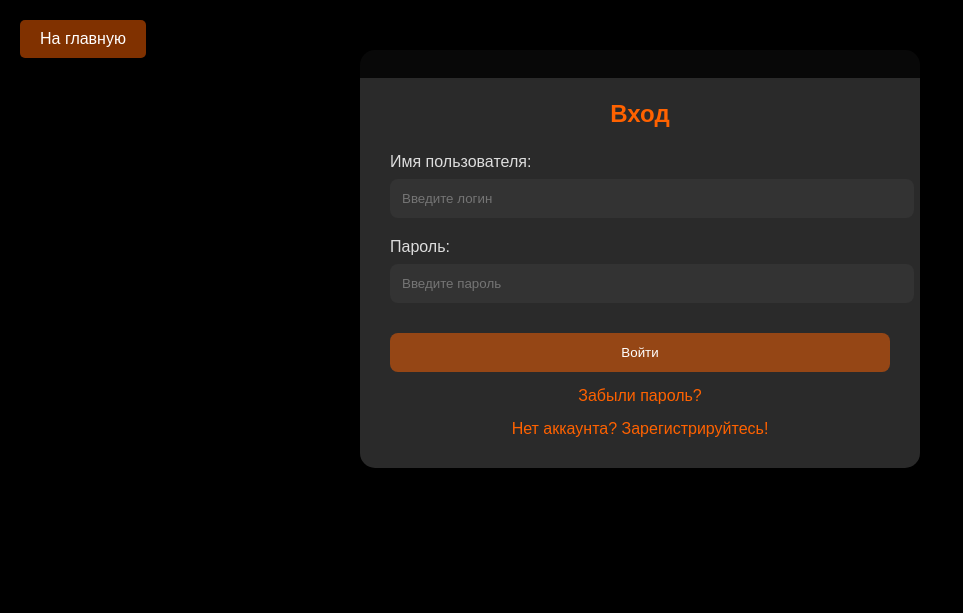
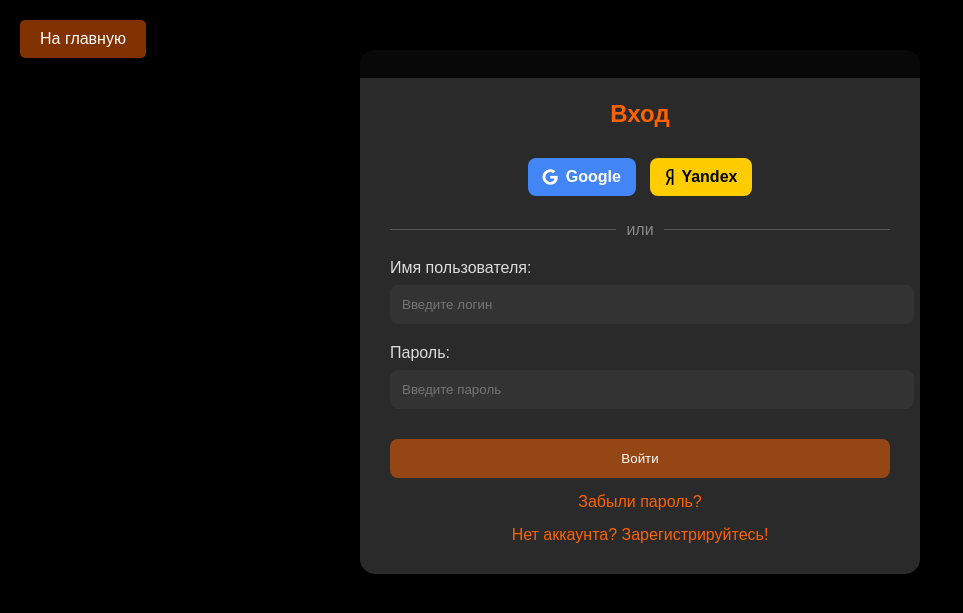
Before and after one commit to DvorNil/if...else, a Flask app: page /login in a window 1280 px wide. Shown: the top 613 px of the page, without its empty margins (0-963 px from the left). Run offline with Flask 3, Linux system fonts and the light colour scheme.

Commit message:
Авторизация через соцсети
Добавлены google и yandex

```diff
--- a/app/app.py
+++ b/app/app.py
@@ -19,6 +19,8 @@ import base64
 from flask_limiter import Limiter
 from flask_limiter.util import get_remote_address
 from math import radians, sin, cos, sqrt, atan2
+from authlib.integrations.flask_client import OAuth
+from urllib.parse import quote_plus, urlencode
 
 app = Flask(__name__)
 app.secret_key = '6jujmgkxze4png8ch3xg8r3052a01ia'
@@ -45,6 +47,7 @@ Session(app)
 db = SQLAlchemy(app)
 bcrypt = Bcrypt(app)
 mail = Mail(app)
+oauth = OAuth(app)
 serializer = URLSafeTimedSerializer(app.config['SECRET_KEY'])
 limiter = Limiter(
     get_remote_address,
@@ -60,6 +63,32 @@ ROLE_TRANSLATIONS = {
     'admin': 'Администратор',
     'moderator': 'Модератор'
 }
+
+# Конфигурация Google OAuth
+app.config['GOOGLE_CLIENT_ID'] = '683093730403-c5lr3sc327accun7bp84m3o1bj6320ls.apps.googleusercontent.com'
+app.config['GOOGLE_CLIENT_SECRET'] = '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'
+app.config['GOOGLE_DISCOVERY_URL'] = 'https://accounts.google.com/.well-known/openid-configuration'
+
+google = oauth.register(
+    name='google',
+    client_id=app.config['GOOGLE_CLIENT_ID'],
+    client_secret=app.config['GOOGLE_CLIENT_SECRET'],
+    server_metadata_url=app.config['GOOGLE_DISCOVERY_URL'],
+    client_kwargs={'scope': 'openid email profile'},
+)
+
+# Конфигурация Yandex OAuth
+app.config['YANDEX_CLIENT_ID'] = '718624ad945341eea8a58fc173231b7f'
+app.config['YANDEX_CLIENT_SECRET'] = 'bab54b8d65c5449a904023ef3f5b28d5'
+
+yandex = oauth.register(
+    name='yandex',
+    client_id=app.config['YANDEX_CLIENT_ID'],
+    client_secret=app.config['YANDEX_CLIENT_SECRET'],
+    authorize_url='https://oauth.yandex.ru/authorize',
+    access_token_url='https://oauth.yandex.ru/token',
+    client_kwargs={'scope': 'login:email login:info'},
+)
 
 # Модель пользователя
 class User(db.Model):
@@ -2524,5 +2553,86 @@ def delete_tag(tag_id):
         db.session.rollback()
         return jsonify({"error": str(e)}), 500
 
+@app.route('/login/<provider>')
+def login_oauth(provider):
+    if provider == 'google':
+        redirect_uri = url_for('auth_google', _external=True)
+        return google.authorize_redirect(redirect_uri)
+    elif provider == 'yandex':
+        redirect_uri = url_for('auth_yandex', _external=True)
+        return yandex.authorize_redirect(redirect_uri)
+    elif provider == 'vk':
+        redirect_uri = url_for('auth_vk', _external=True)
+        return vk.authorize_redirect(redirect_uri)
+    return redirect(url_for('login'))
+
+@app.route('/auth/google')
+def auth_google():
+    token = google.authorize_access_token()
+
+    # Получаем nonce из сессии (если он был установлен при первом запросе)
+    nonce = session.pop('google_auth_nonce', None)
+
+    try:
+        userinfo = google.parse_id_token(token, nonce=nonce)
+    except Exception as e:
+        flash('Ошибка аутентификации через Google', 'error')
+        app.logger.error(f'Google auth error: {str(e)}')
+        return redirect(url_for('login'))
+
+    # Проверка и создание пользователя
+    user = User.query.filter_by(email=userinfo['email']).first()
+    if not user:
+        # Создание нового пользователя
+        username = userinfo.get('given_name', userinfo['email'].split('@')[0])
+        # Проверка на уникальность имени пользователя
+        if User.query.filter_by(username=username).first():
+            username = f"{username}_{userinfo['sub'][:4]}"
+
+        user = User(
+            username=username,
+            email=userinfo['email'],
+            password='',  # Пароль не нужен для OAuth
+            role='participant',
+            email_confirmed=True
+        )
+        db.session.add(user)
+        db.session.commit()
+
+    session['username'] = user.username
+    session['role'] = user.role
+    return redirect(url_for('home'))
+
+@app.route('/auth/yandex')
+def auth_yandex():
+    token = yandex.authorize_access_token()
+    resp = yandex.get('https://login.yandex.ru/info', token=token)
+    userinfo = resp.json()
+
+    email = userinfo.get('default_email')
+    if not email:
+        flash('Не удалось получить email от Yandex', 'error')
+        return redirect(url_for('login'))
+
+    user = User.query.filter_by(email=email).first()
+    if not user:
+        username = userinfo.get('login', email.split('@')[0])
+        if User.query.filter_by(username=username).first():
+            username = f"{username}_{userinfo['id']}"
+
+        user = User(
+            username=username,
+            email=email,
+            password='',
+            role='participant',
+            email_confirmed=True
+        )
+        db.session.add(user)
+        db.session.commit()
+
+    session['username'] = user.username
+    session['role'] = user.role
+    return redirect(url_for('home'))
+
 if __name__ == '__main__':
     app.run(debug=True)
--- a/app/templates/login.html
+++ b/app/templates/login.html
@@ -44,7 +44,51 @@
             text-align: center;
             margin-bottom: 15px;
         }
+        .social-login {
+            margin-top: 20px;
+            text-align: center;
+        }
+        .social-btn {
+            display: inline-flex;
+            align-items: center;
+            justify-content: center;
+            padding: 10px 15px;
+            margin: 5px;
+            border-radius: 8px;
+            color: white;
+            text-decoration: none;
+            font-weight: bold;
+        }
+        .social-btn.google {
+            background: #4285F4;
+        }
+        .social-btn.yandex {
+            background: #FFCC00;
+            color: #000;
+        }
+        .social-btn.vk {
+            background: #4A76A8;
+        }
+        .social-btn i {
+            margin-right: 8px;
+        }
+        .divider {
+            display: flex;
+            align-items: center;
+            margin: 20px 0;
+        }
+        .divider::before, .divider::after {
+            content: "";
+            flex: 1;
+            border-bottom: 1px solid #555;
+        }
+        .divider-text {
+            padding: 0 10px;
+            color: #888;
+        }
     </style>
+    <!-- Иконки Font Awesome -->
+    <link rel="stylesheet" href="https://cdnjs.cloudflare.com/ajax/libs/font-awesome/6.0.0-beta3/css/all.min.css">
 </head>
 <body>
     <div class="header">
@@ -61,6 +105,20 @@
         {% if attempts_left %}
             <p class="attempts-left">Осталось попыток: {{ attempts_left }}</p>
         {% endif %}
+
+        <div class="social-login">
+            <a href="{{ url_for('login_oauth', provider='google') }}" class="social-btn google">
+                <i class="fab fa-google"></i> Google
+            </a>
+            <a href="{{ url_for('login_oauth', provider='yandex') }}" class="social-btn yandex">
+                <i class="fab fa-yandex"></i> Yandex
+            </a>
+        </div>
+
+        <div class="divider">
+            <span class="divider-text">или</span>
+        </div>
+
         <form method="POST">
             <label>Имя пользователя:</label>
             <input class="search-input" type="text" name="username" required placeholder="Введите логин">
```
